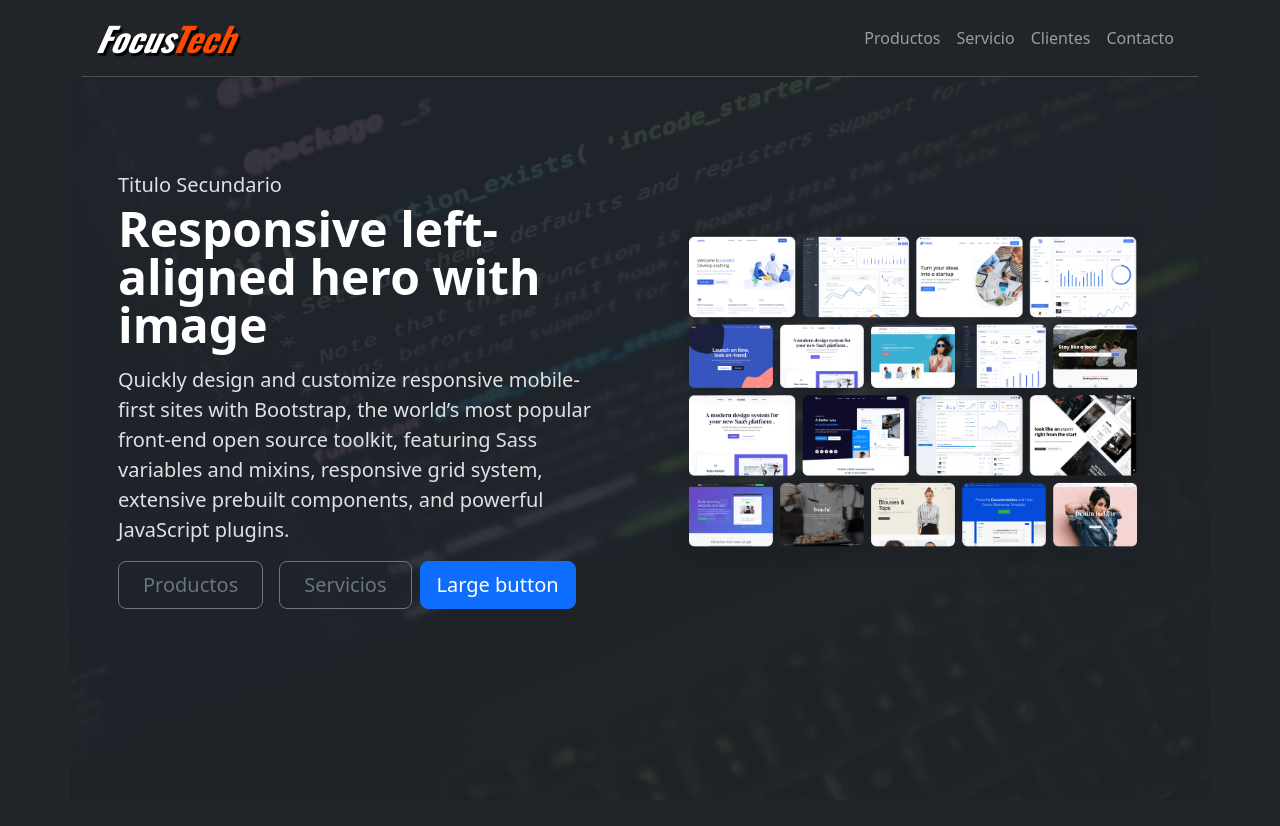
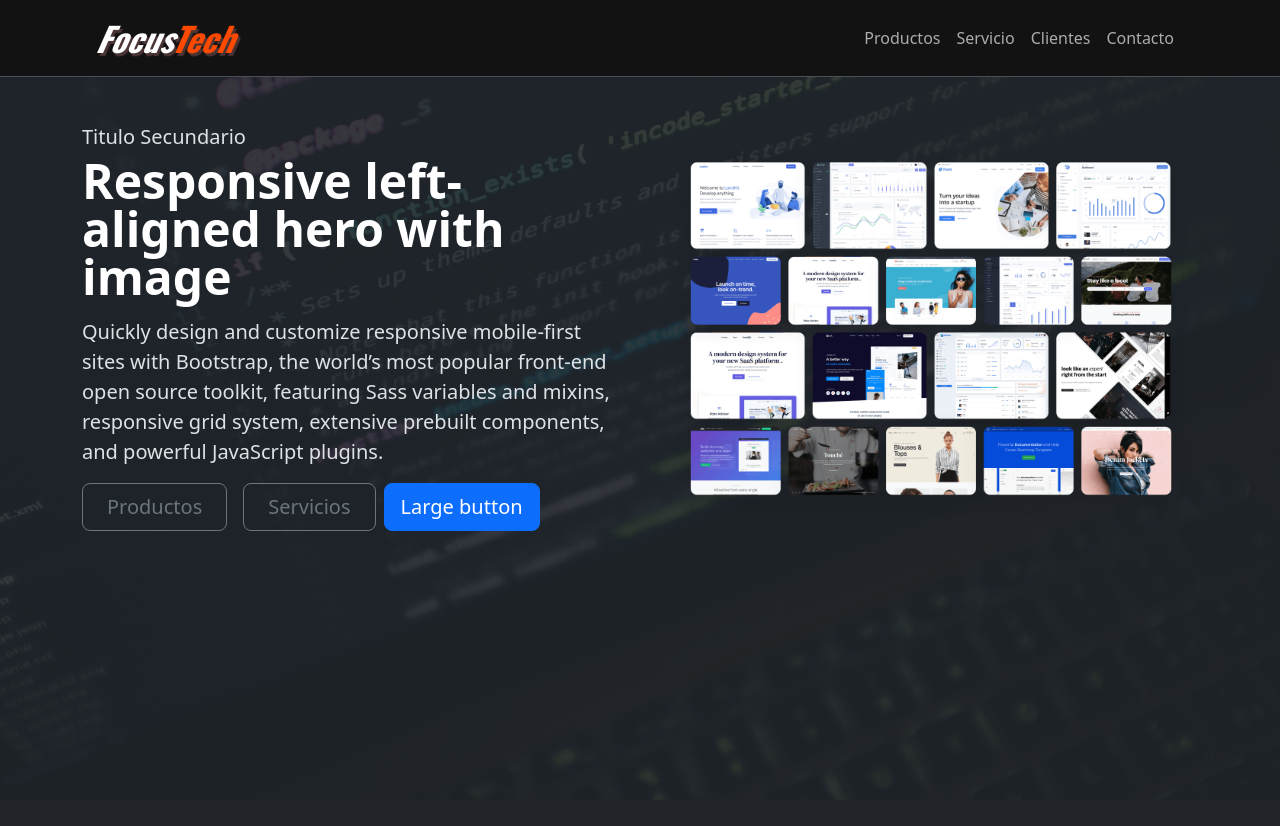
Before and after one commit to TheEdu/focus-tech-web, a plain HTML site: page index.html in a window 1280 px wide. Drawn offline with nearby package versions, Linux system fonts and the light colour scheme; a web font is replaced by a local one.

Commit message:
acodo estilos

```diff
--- a/assets/css/styles.css
+++ b/assets/css/styles.css
@@ -1,20 +1,22 @@
-@import url('https://fonts.googleapis.com/css2?family=Mulish:ital,wght@0,200..1000;1,200..1000&family=Oswald:wght@200..700&family=Tiny5&display=swap');
+@import url('https://fonts.googleapis.com/css2?family=Oswald:wght@200..700');
 
 /* Nav */
-.navbar-brand > img {
+header {
+    background-color: #131212;
+}
+
+.navbar-brand>img {
     height: 50px;
     padding-right: 4px;
     display: none;
 }
 
 .navbar-brand {
-    /* font-family: "Tiny5", sans-serif; */
     font-family: "Oswald", sans-serif;
-    /* font-family: "Mulish", sans-serif; */
     font-size: 2.1rem;
     font-weight: bold;
     font-style: italic;
-    text-shadow: 2.5px 2.5px 1px #000000;
+    text-shadow: 2.5px 2.5px 1px #4b3535;
     transform: skewX(-11deg);
 }
 
@@ -24,7 +26,6 @@
 
 /* Home */
 #home {
-    position: relative;
     min-height: 100vh;
 }
 
@@ -47,3 +48,6 @@
     background-size: cover;
     background-attachment: fixed;
 }
+
+
+/* Clientes */
--- a/index.html
+++ b/index.html
@@ -16,8 +16,9 @@
 
 <body data-bs-theme="dark">
 
-    <header class="sticky-top container">
-        <nav class="navbar navbar-expand-lg navbar-dark bg-dark border-bottom ">
+    <header class="sticky-top border-bottom">
+        <div class="container">
+            <nav class="navbar navbar-expand-lg">
                 <a class="navbar-brand ps-3" href="#">
                     <img src="./assets/brand/FocusTech-logo.png" alt="Logo">
                     <span name="focus">Focus</span><span name="tech">Tech</span>
@@ -50,10 +51,12 @@
                     </div>
                 </div>
             </nav>
+        </div>
     </header>
 
     <main>
-        <section id="home" class=" container px-5 py-5">
+        <section id="home">
+            <div class="container">
                 <div id="home-content" class="row flex-lg-row-reverse align-items-center g-5 py-5">
                     <div class="col-10 col-sm-8 col-lg-6">
                         <img src="./assets/img/img-0.png" class="d-block mx-lg-auto img-fluid" alt="Bootstrap Themes"
@@ -73,12 +76,18 @@
                         </div>
                     </div>
                 </div>
+            </div>
+        </section>
+
+
+        <section id="clientes">
         </section>
     </main>
 
     <footer></footer>
 
     <script src="./assets/dist/js/bootstrap.bundle.min.js"></script>
+    <script src="https://code.jquery.com/jquery-3.6.0.min.js"></script>
 </body>
 
 </html>
```
Also changed, not shown: assets/js/scripts.js (added). Lines whose indentation alone changed are shown as unchanged.
